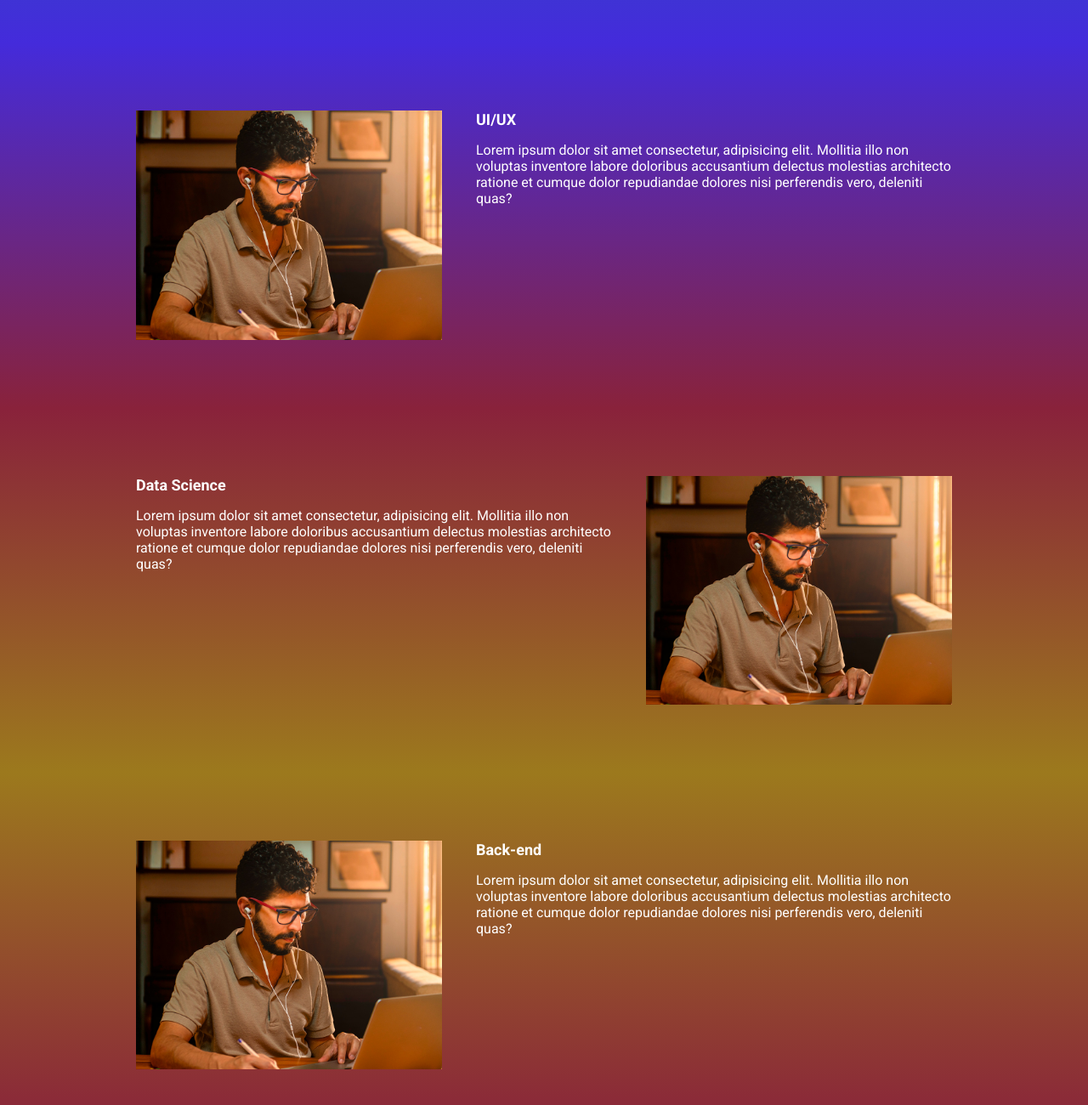
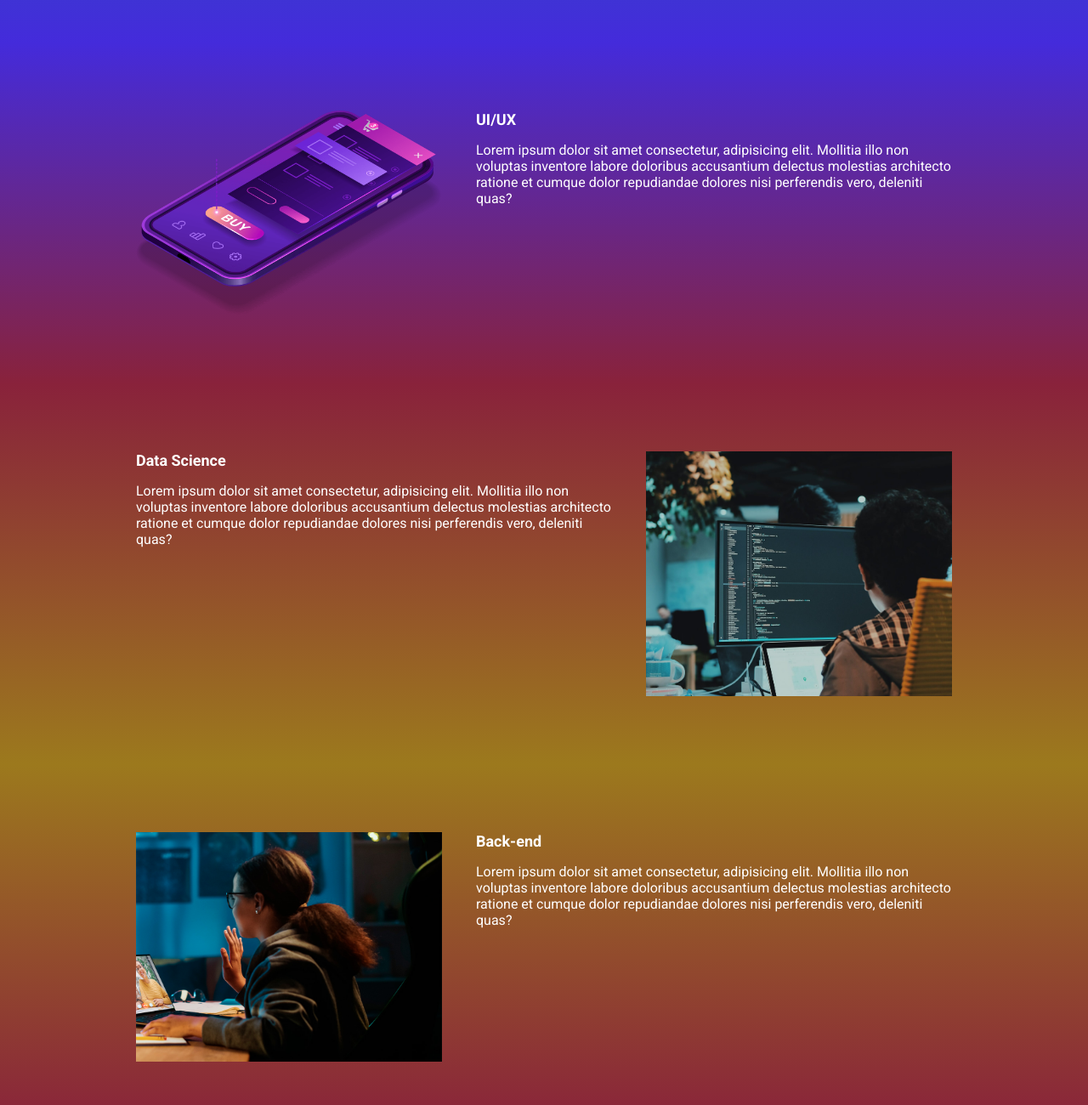
Before and after one commit to ramagla/ebac_tech_talks, a website built with Parcel: page src/index.html in a window 1280 px wide. Shown: the part 940-2240 px from the top of the page at 85% size. Built offline with nearby package versions, Linux system fonts and the light colour scheme.

Commit message:
atualizaando imagens

```diff
--- a/src/index.html
+++ b/src/index.html
@@ -57,7 +57,7 @@
                 <p class="event__details_description">Lorem ipsum dolor sit amet consectetur, adipisicing elit. Mollitia illo non voluptas inventore labore doloribus accusantium delectus molestias architecto ratione et cumque dolor repudiandae dolores nisi perferendis vero, deleniti quas?
                 </p>
             </div>
-            <img class="event__image" src="./images/frontend.png" alt="Front-end">
+            <img class="event__image" src="./images/ui-ux.png" alt="Ui UX">
         </div>
     </section>
 
@@ -68,7 +68,7 @@
                 <p class="event__details_description">Lorem ipsum dolor sit amet consectetur, adipisicing elit. Mollitia illo non voluptas inventore labore doloribus accusantium delectus molestias architecto ratione et cumque dolor repudiandae dolores nisi perferendis vero, deleniti quas?
                 </p>
             </div>
-            <img class="event__image" src="./images/frontend.png" alt="Front-end">
+            <img class="event__image" src="./images/data.png" alt="Data Science">
         </div>
     </section>
 
@@ -79,7 +79,7 @@
                 <p class="event__details_description">Lorem ipsum dolor sit amet consectetur, adipisicing elit. Mollitia illo non voluptas inventore labore doloribus accusantium delectus molestias architecto ratione et cumque dolor repudiandae dolores nisi perferendis vero, deleniti quas?
                 </p>
             </div>
-            <img class="event__image" src="./images/frontend.png" alt="Front-end">
+            <img class="event__image" src="./images/backend.png" alt="backend">
         </div>
     </section>
     <script src="https://unpkg.com/aos@next/dist/aos.js"></script>
```
